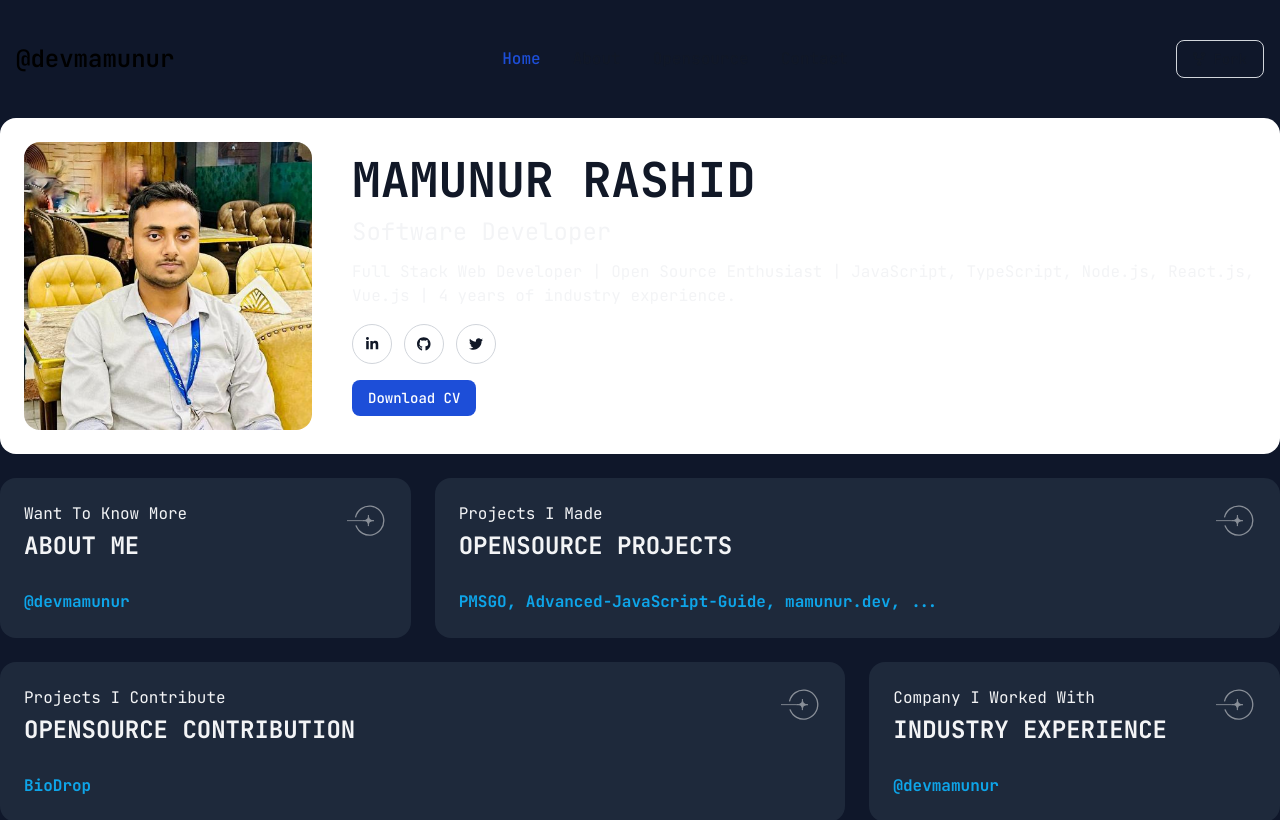
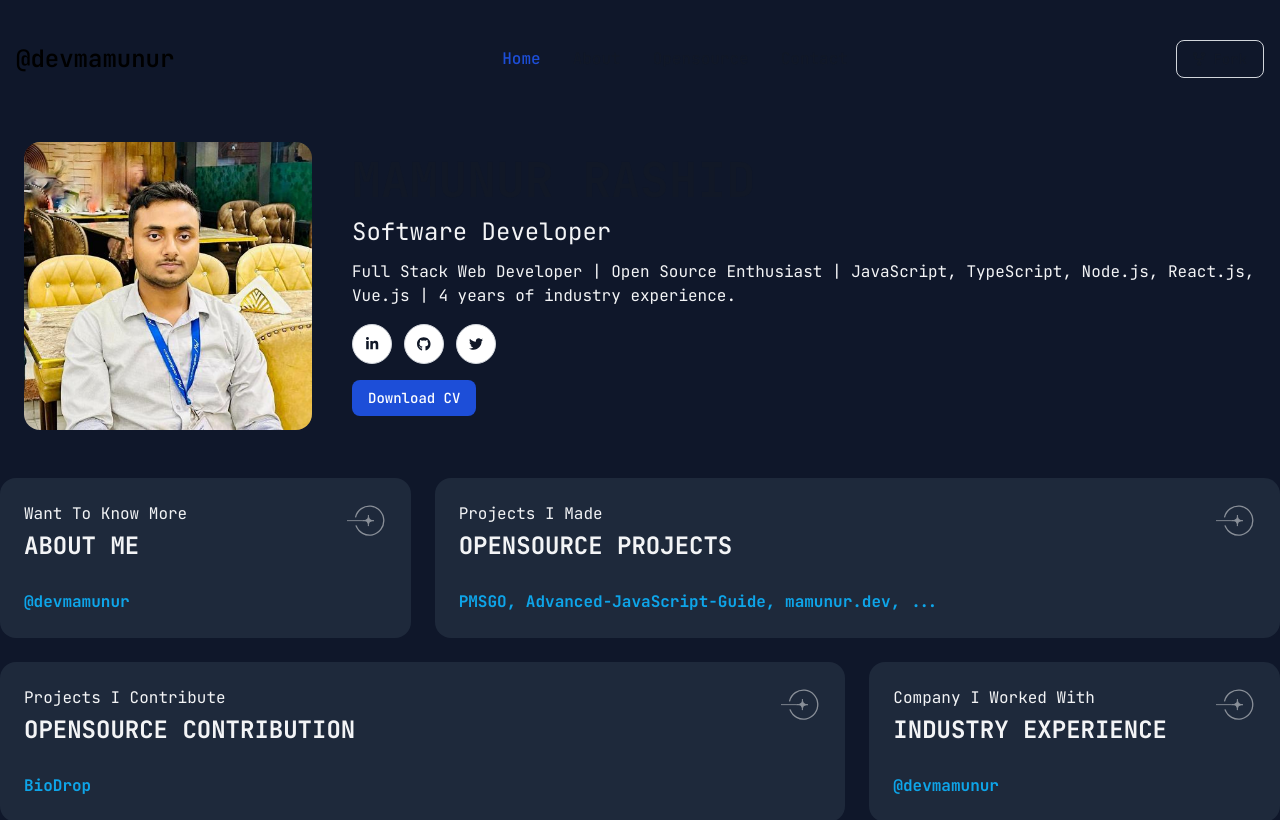
Before and after one commit to devmamunur/mamunur.dev, a Next.js app: page / in a window 1280 px wide. Shown: the top 820 px of the page. Built offline with nearby package versions, Linux system fonts and the light colour scheme.

Commit message:
update hero component

```diff
--- a/src/components/HeroArea.tsx
+++ b/src/components/HeroArea.tsx
@@ -11,7 +11,7 @@ const HeroArea: React.FC = () => {
     <>
       <div className="">
         <div className="mx-auto max-w-screen-xl">
-          <div className="md:flex items-center w-full bg-white py-6 px-6 rounded-2xl mt-6 dark:bg-slate-800 relative">
+          <div className="md:flex items-center w-full py-6 px-6 rounded-2xl mt-6 dark:bg-slate-800 relative">
             <Image
               className=" h-72 w-72 rounded-2xl  mx-auto md:mx-0 md:mr-10"
               src="/me.jpeg"
```
